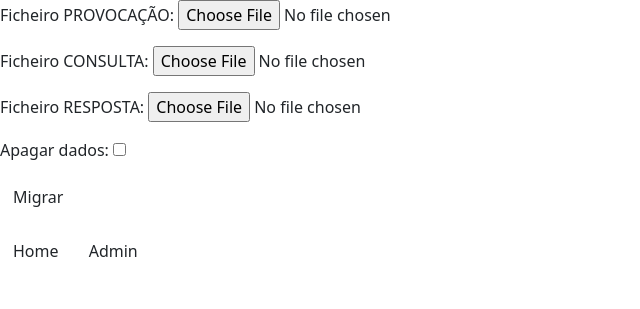
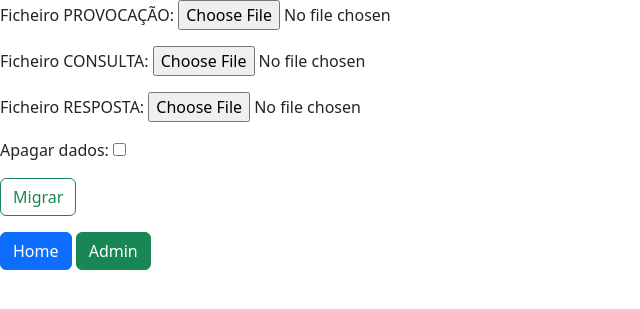
Before and after one commit to jaascenso/project_pcipt, a Django app: page /migracao/ in a window 1280 px wide. Shown: the top 309 px of the page, without its empty margins (0-640 px from the left). Run offline with Django 4.2, Linux system fonts and the light colour scheme.

Commit message:
change front

```diff
--- a/historia/templates/home.html
+++ b/historia/templates/home.html
@@ -5,7 +5,7 @@
 <h2>Petições Coloniais no Império Português</h2>
 <p class="font-weight-normal">Bem vindo a versão experimental da aplicação</p>
 
-<a href="{% url 'home' %}" class="btn btn-high btn-success"> Home</a>
+<a href="{% url 'home' %}" class="btn btn-primary"> Home</a>
 <a href="{% url 'admin:index' %}" class="btn btn-high btn-success"> Admin</a>
 <a href="{% url 'migracao' %}" class="btn btn-high btn-success"> Migração</a>
 
--- a/historia/templates/migracao.html
+++ b/historia/templates/migracao.html
@@ -5,10 +5,10 @@
 <form method = "post" enctype="multipart/form-data">
    {% csrf_token %}
    {{ form.as_p }}
-   <button type="submit" class="btn btn-outline-migrar">Migrar</button>
+   <button type="submit" class="btn btn-outline-success">Migrar</button>
 </form>
-<a href="{% url 'home' %}" class="btn btn-high btn-home"> Home</a>
-<a href="{% url 'admin:index' %}" class="btn btn-high btn-admin"> Admin</a>
+<a href="{% url 'home' %}" class="btn btn-primary"> Home</a>
+<a href="{% url 'admin:index' %}" class="btn btn-high btn-success"> Admin</a>
 
 <script src="https://cdn.jsdelivr.net/npm/bootstrap@5.2.1/dist/js/bootstrap.bundle.min.js" integrity="sha384-u1OknCvxWvY5kfmNBILK2hRnQC3Pr17a+RTT6rIHI7NnikvbZlHgTPOOmMi466C8" crossorigin="anonymous"></script>
 {% endblock %}
```
Also changed, not shown: historia/templates/failed.html (+5 -3 lines).
